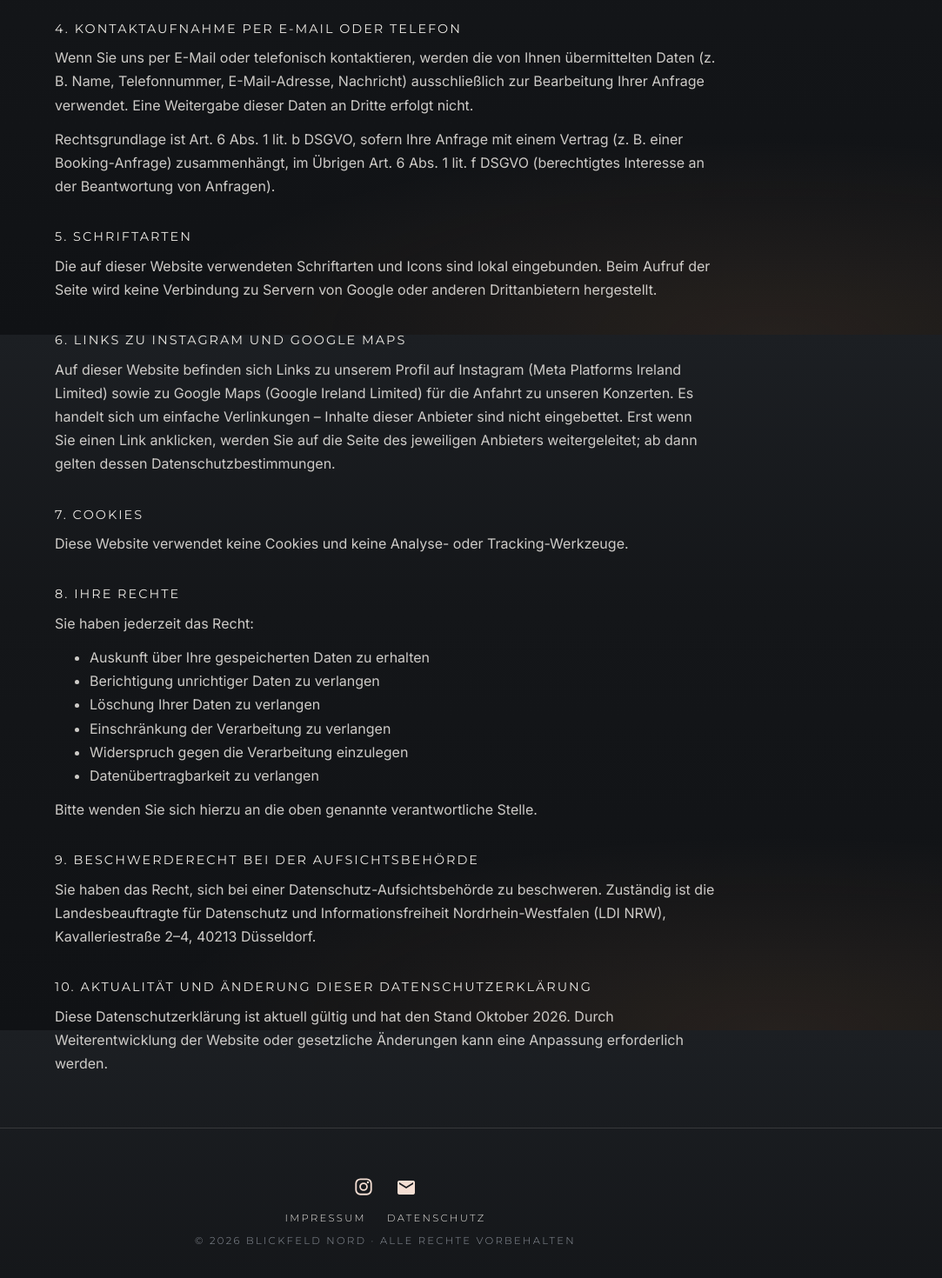
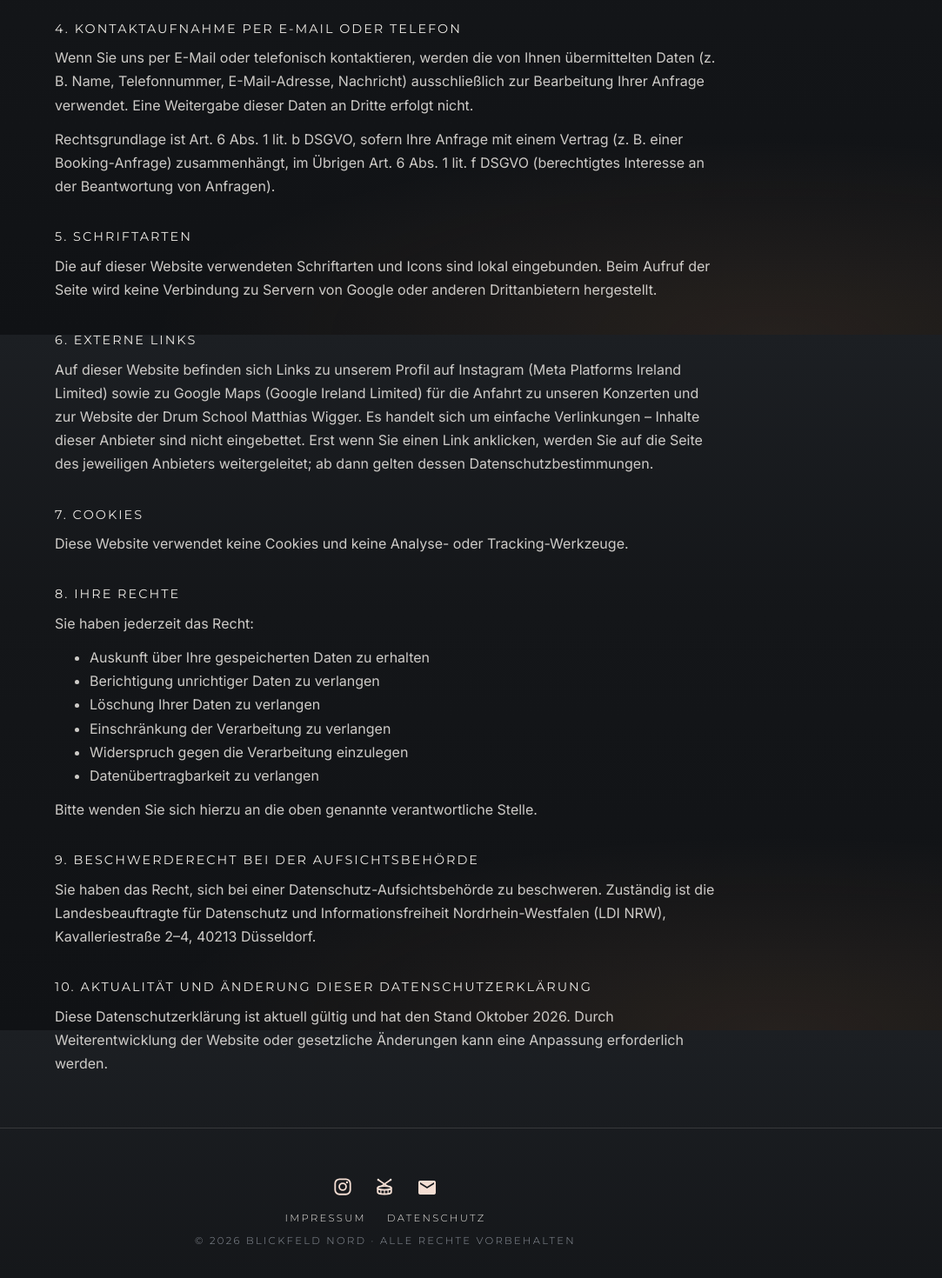
Before and after one commit to Jan-Frederic/Blickfeld-Nord, an Angular app: page /datenschutz in a window 1280 px wide. Shown: the part 1215-2685 px from the top of the page at 87% size, without its empty margins (197-1280 px from the left). Built offline with nearby package versions, Linux system fonts and the light colour scheme.

Commit message:
Link zur Drum School Matthias Wigger mit eigenem Trommel-Icon
Co-Authored-By: Claude Opus 5.5 <noreply@anthropic.com>
Claude-Session: https://claude.ai/code/session_01D25FyH4sK3RrKD9UhkafHC

```diff
--- a/src/app/app.html
+++ b/src/app/app.html
@@ -31,6 +31,16 @@
         <circle cx="17.4" cy="6.6" r="1.3" fill="currentColor" />
       </svg>
     </a>
+    <a mat-icon-button href="https://www.drumschool-wigger.de/" target="_blank" rel="noopener" aria-label="Drum School Matthias Wigger">
+      <svg class="brand-icon" viewBox="0 0 24 24" aria-hidden="true" fill="none" stroke="currentColor" stroke-width="2" stroke-linecap="round" stroke-linejoin="round">
+        <path d="M4.5 3.5 15.5 11M19.5 3.5 8.5 11" stroke-width="1.8" />
+        <circle cx="4.2" cy="3.3" r="1.3" fill="currentColor" stroke="none" />
+        <circle cx="19.8" cy="3.3" r="1.3" fill="currentColor" stroke="none" />
+        <ellipse cx="12" cy="13.5" rx="8.5" ry="2.5" />
+        <path d="M3.5 13.5v5.2c0 1.4 3.8 2.6 8.5 2.6s8.5-1.2 8.5-2.6v-5.2" />
+        <path d="M7.5 15.8v5M12 16v5.3M16.5 15.8v5" stroke-width="1.3" />
+      </svg>
+    </a>
     <a mat-icon-button href="mailto:Matthiaswigger@me.com" aria-label="E-Mail an Matthias Wigger"><mat-icon>mail</mat-icon></a>
   </div>
   <nav class="legal-links">
--- a/src/app/pages/datenschutz.ts
+++ b/src/app/pages/datenschutz.ts
@@ -75,10 +75,11 @@ import { Component } from '@angular/core';
         wird keine Verbindung zu Servern von Google oder anderen Drittanbietern hergestellt.
       </p>
 
-      <h3>6. Links zu Instagram und Google Maps</h3>
+      <h3>6. Externe Links</h3>
       <p>
         Auf dieser Website befinden sich Links zu unserem Profil auf Instagram (Meta Platforms Ireland Limited) sowie
-        zu Google Maps (Google Ireland Limited) für die Anfahrt zu unseren Konzerten. Es handelt sich um einfache
+        zu Google Maps (Google Ireland Limited) für die Anfahrt zu unseren Konzerten und zur Website der Drum School
+        Matthias Wigger. Es handelt sich um einfache
         Verlinkungen – Inhalte dieser Anbieter sind nicht eingebettet. Erst wenn Sie einen Link anklicken, werden
         Sie auf die Seite des jeweiligen Anbieters weitergeleitet; ab dann gelten dessen Datenschutzbestimmungen.
       </p>
```
